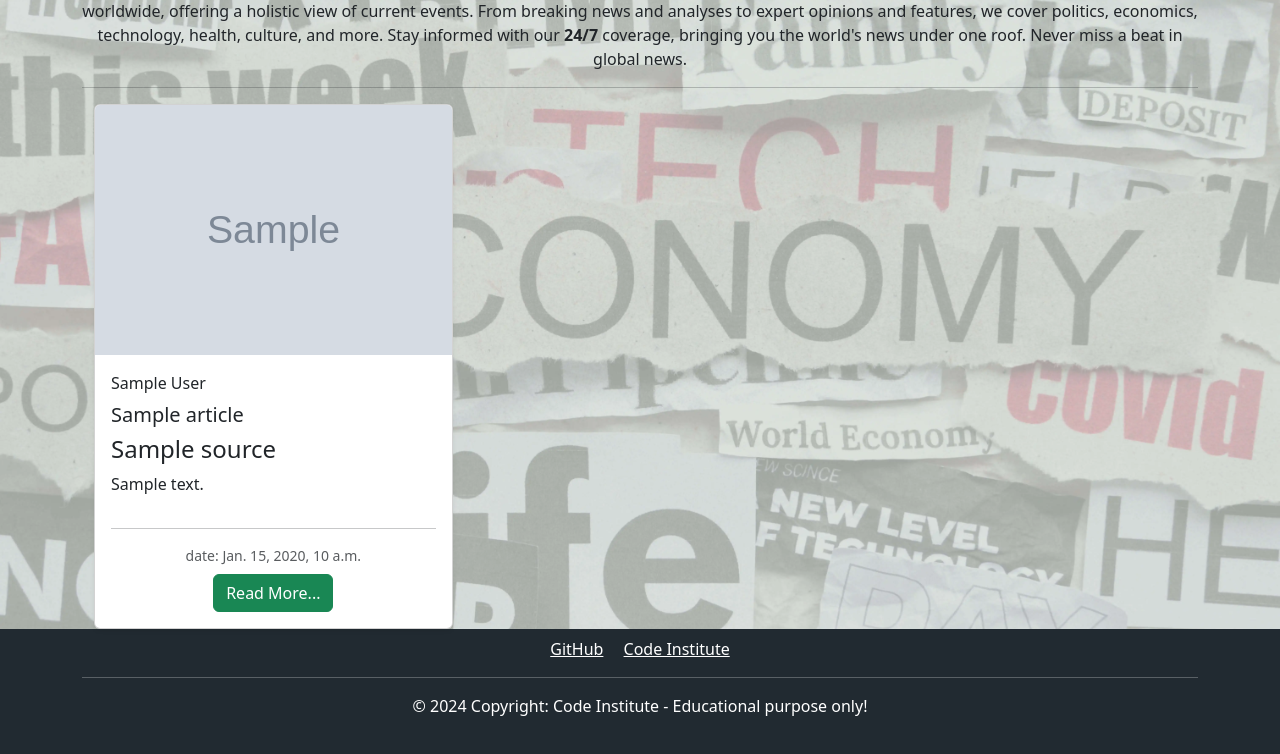
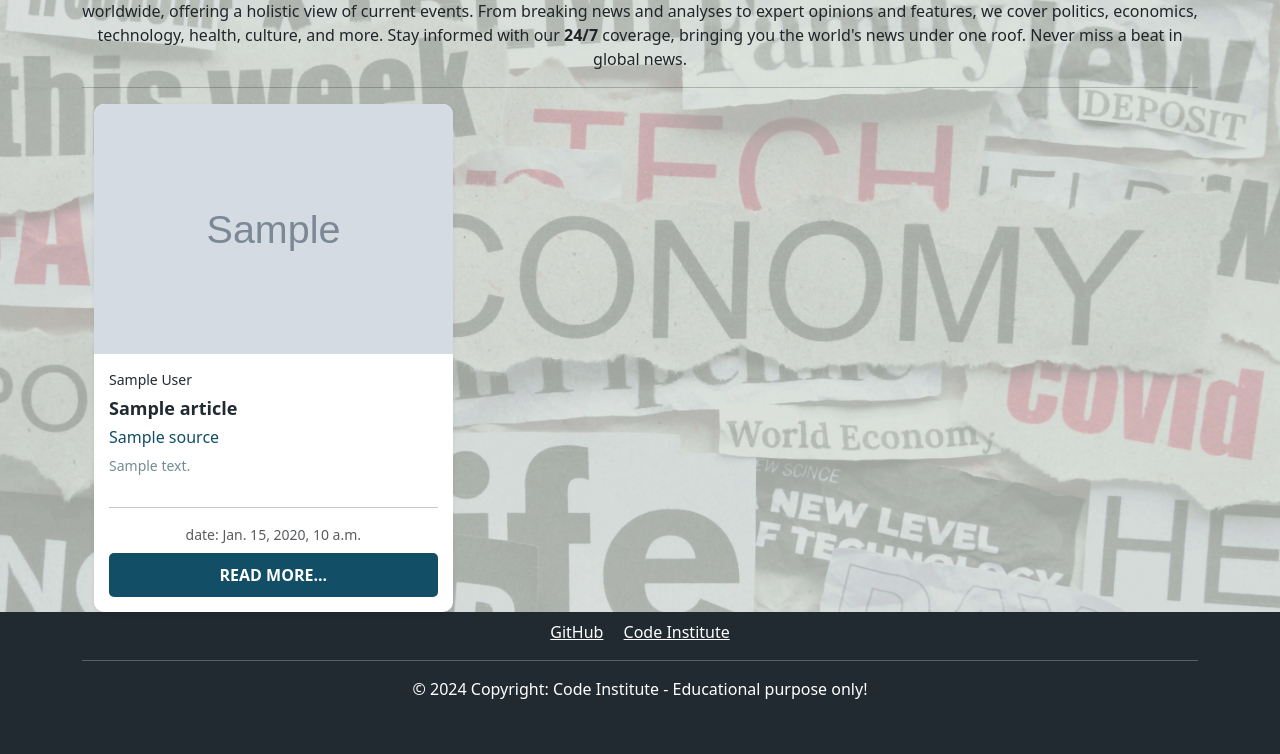
Before and after one commit to Kamal-Kohli/H_n_T, a Django app: page / in a window 1280 px wide. Shown: the part 81-835 px from the top of the page. Run offline with Django 4.2, Linux system fonts and the light colour scheme; tables that the repository leaves empty hold one stand-in row (Sample ...); a database or web service that is not in the repository returns one stand-in record (Sample ...); data that the repository does not hold is empty; some libraries are stand-ins or nearby versions.

Commit message:
added style to cards.html

```diff
--- a/static/css/base.css
+++ b/static/css/base.css
@@ -15,6 +15,100 @@ body {
     height: 100vh;
 }
 
+/* Card styling */
+.card {
+    border: none;
+    border-radius: 10px;
+    overflow: hidden;
+    transition: transform 0.3s ease-in-out;
+    background-color: #fff;
+    box-shadow: 0 4px 6px rgba(0, 0, 0, 0.1);
+    display: flex;
+    flex-direction: column;
+}
+
+.card:hover {
+    transform: translateY(-5px);
+}
+
+/* Image styling */
+.card-img-top {
+    border-top-left-radius: 10px;
+    border-top-right-radius: 10px;
+    width: 100%;
+    height: 250px;
+    object-fit: cover;
+}
+
+/* Card body */
+.card-body {
+    display: flex;
+    flex-direction: column;
+    flex-grow: 1;
+    padding: 15px;
+}
+
+/* Article author */
+.card-title.p {
+    font-size: 14px;
+    color: #212a31;
+    margin-bottom: 10px;
+}
+
+/* Article title */
+.card-title.h5 {
+    font-size: 18px;
+    font-weight: bold;
+    margin-bottom: 15px;
+    color: #212a31;
+}
+
+/* Article source */
+.card-title.h4 {
+    font-size: 16px;
+    color: #124e66;
+    margin-bottom: 10px;
+}
+
+/* Article description */
+.card-text {
+    font-size: 14px;
+    color: #748d92;
+    margin-bottom: 15px;
+    flex-grow: 1;
+    overflow: hidden;
+    text-overflow: ellipsis;
+}
+
+.news-article {
+    background: #fff;
+    padding: 1rem;
+    border: 1px solid #ddd;
+    border-radius: 5px;
+}
+
+/* Read more button */
+.btn {
+    display: block;
+    width: 100%;
+    text-align: center;
+    background-color: #124e66;
+    color: #fff;
+    padding: 10px;
+    border: none;
+    border-radius: 5px;
+    text-transform: uppercase;
+    font-weight: bold;
+    margin-top: 15px;
+    transition: background-color 0.3s ease-in-out;
+}
+
+.btn:hover {
+    background-color: #212a31;
+    color: #fff;
+}
+
+/* Footer */
 footer .container {
     width: 100%;
     margin-bottom: 2rem;
```
